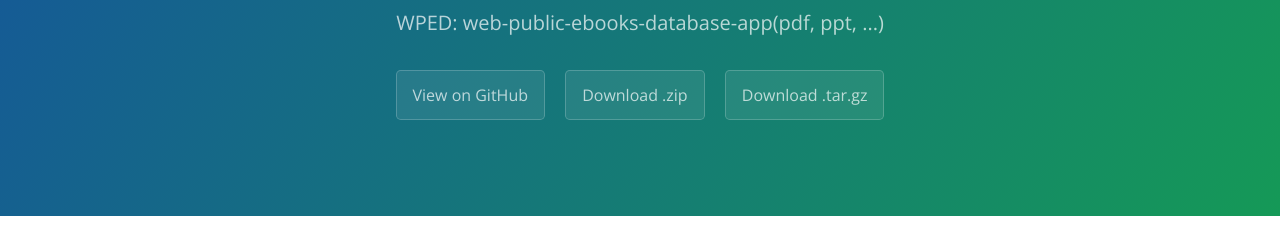
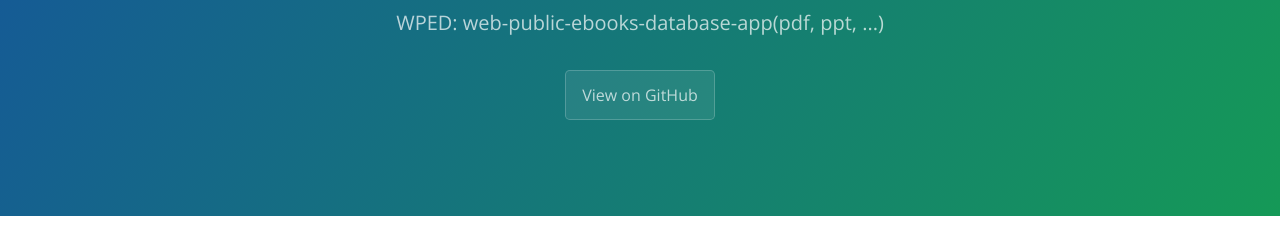
Before and after one commit to xgqfrms-GitHub/WPED, a plain HTML site: page index.html in a window 1280 px wide. Shown: the part 167-395 px from the top of the page. Drawn offline with nearby package versions, Linux system fonts and the light colour scheme.

Commit message:
Update index.html

```diff
--- a/index.html
+++ b/index.html
@@ -14,8 +14,6 @@
       <h1 class="project-name">WPEDA</h1>
       <h2 class="project-tagline">WPED: web-public-ebooks-database-app(pdf, ppt, ...)</h2>
       <a href="https://github.com/xgqfrms-GitHub/WPEDA" class="btn">View on GitHub</a>
-      <a href="https://github.com/xgqfrms-GitHub/WPEDA/zipball/master" class="btn">Download .zip</a>
-      <a href="https://github.com/xgqfrms-GitHub/WPEDA/tarball/master" class="btn">Download .tar.gz</a>
     </section>
 
     <section class="main-content">
```
